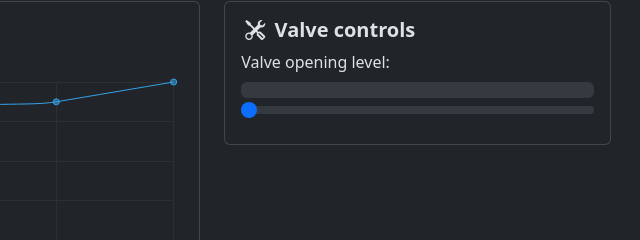
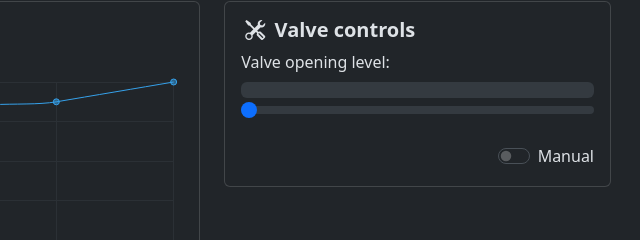
Before and after one commit to UniCodeProjects/SmartRiverMonitoring, a plain HTML site: page river-monitoring-dashboard/index.html in a window 1280 px wide. Shown: the part 85-325 px from the top of the page, 633-1273 px from the left. Drawn offline with nearby package versions, Linux system fonts and the light colour scheme.

Commit message:
Added manual mode switch in dashboard

```diff
--- a/river-monitoring-dashboard/index.html
+++ b/river-monitoring-dashboard/index.html
@@ -54,6 +54,12 @@
                 <div class="progress-bar" style="width: 0%" id="valve-bar">0%</div>
               </div>
               <input type="range" class="form-range" min="0" max="100" step="1" id="valve-range" oninput="updateProgressBar(value)" ondblclick="toggleValveOpeningInput()">
+              <div class="d-flex justify-content-end">
+                <div class="form-check form-switch pt-3">
+                  <input class="form-check-input" type="checkbox" role="switch" id="manual-mode-switch">
+                  <label class="form-check-label" for="manual-mode-switch">Manual</label>
+                </div>
+              </div>
               <div class="modal fade" id="valve-value-modal" tabindex="-1" aria-labelledby="valveValueModal" aria-hidden="true">
                 <div class="modal-dialog">
                   <div class="modal-content">
```
